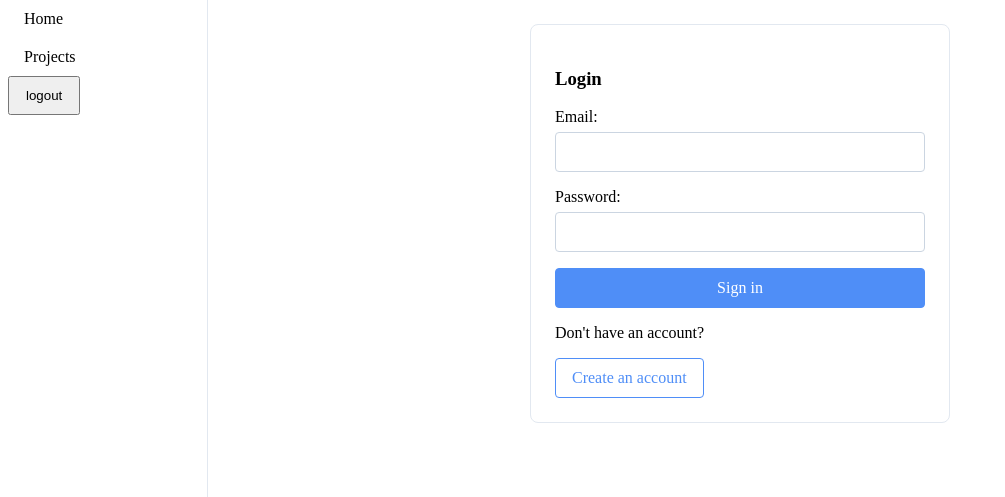
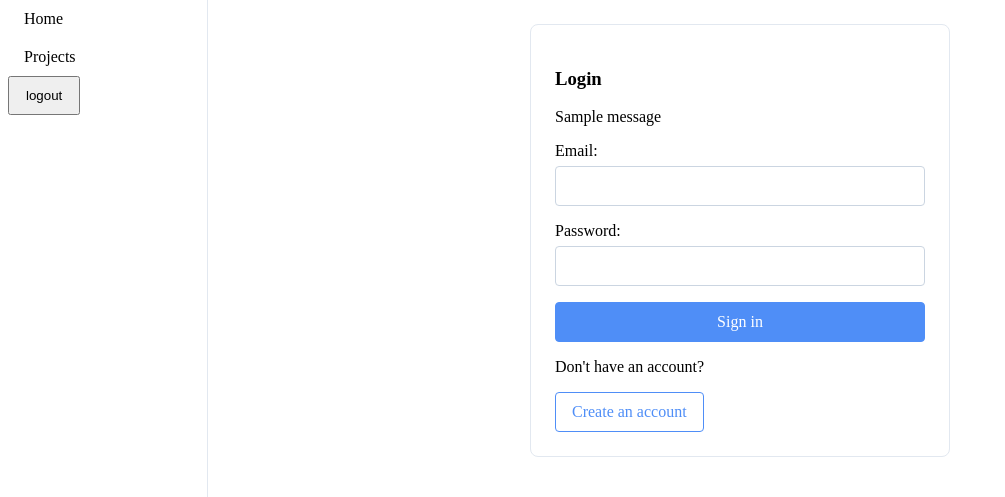
Before and after one commit to MannyAldir/ProjectMaster, a Flask app: page / in a window 1280 px wide. Shown: the part 60-557 px from the top of the page, without its empty margins (0-1005 px from the left). Run offline with Flask 3, Linux system fonts and the light colour scheme; one stand-in notice (Sample message) is shown.

Commit message:
Add flashed messages to login template

```diff
--- a/templates/login.html
+++ b/templates/login.html
@@ -9,6 +9,9 @@
       <article class="login-card">
           <h1 class="form-header">Login</h1>
           <form class="login-form" action="{{ url_for('login') }}" method="POST">
+            {% for message in get_flashed_messages() %}
+            <span class="success">{{ message }}</span>
+            {% endfor %}
             <div class="form-field">
                 <label for="email">Email:</label>
                 <input type="email" id="email" name="email">
```
